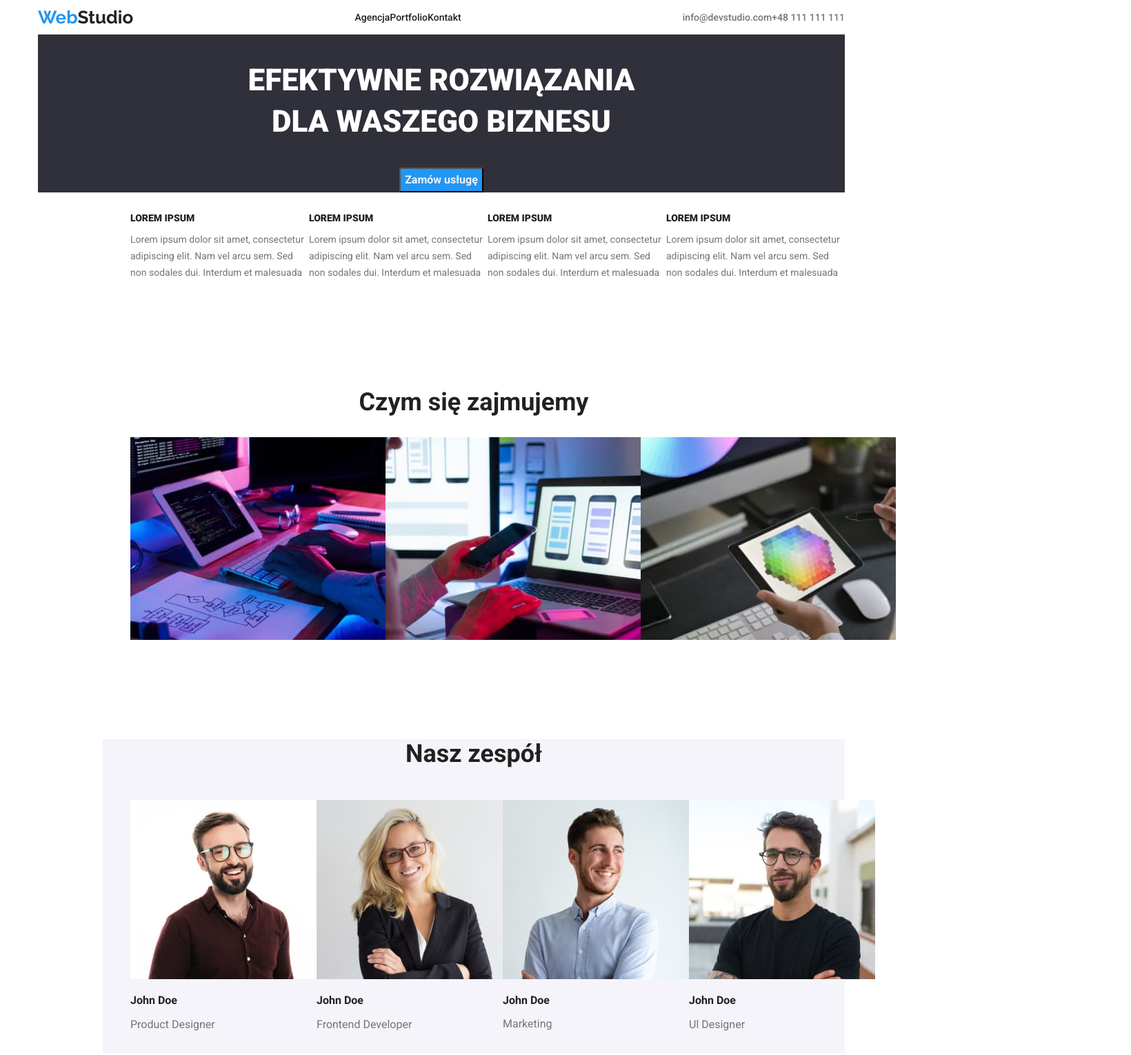
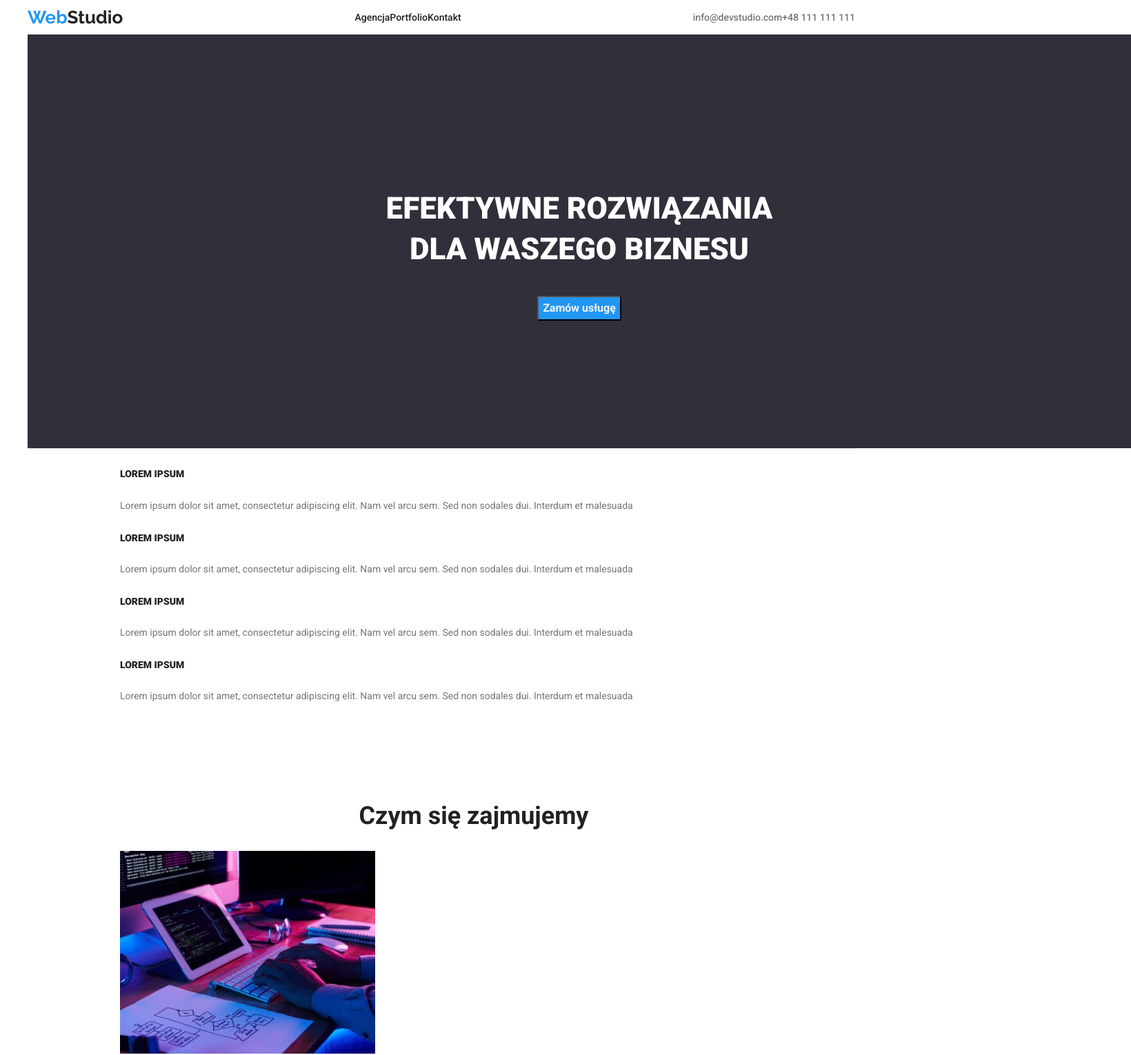
Before and after one commit to AlinaGuzinska/goit-markup-hw-03, a plain HTML site: page index.html in a window 1280 px wide. Shown: the top 1530 px of the page at 69% size, 1640 px wide, since content can reach past the window. Drawn offline with nearby package versions, Linux system fonts and the light colour scheme.

Commit message:
Update style.css

```diff
--- a/css/style.css
+++ b/css/style.css
@@ -4,7 +4,9 @@
   --text-color: #f5f4fa;
   --paragraph-color: #757575;
 }
-
+*::before *::after {
+  box-sizing: border-box;
+}
 body {
   font-family: Roboto;
   color: #212121;
@@ -39,17 +41,15 @@ ul {
 .container {
   max-width: 1200px;
   margin: 0 auto;
-  padding-left: 15px;
-  padding-right: 15px;
-  flex-direction: row;
-}
-ul {
-  display: flex;
 }
 
 .container-example-list {
   display: flex;
   flex-wrap: wrap;
+  margin-left: 215px;
+  margin-right: 215px;
+  flex-direction: row;
+  justify-content: space-between;
 }
 .container-link-page {
   display: flex;
@@ -57,6 +57,7 @@ ul {
 .container-link-contact {
   display: flex;
 }
+
 .link {
   text-decoration: none;
 }
@@ -104,6 +105,10 @@ p {
 .title-section {
   color: var(--text-color);
   background: var(--brand-background);
+  width: 1600px;
+  height: 600px;
+  left: 0px;
+  top: 80px;
 }
 .title {
   font-weight: 900;
@@ -113,13 +118,19 @@ p {
 }
 .container-title {
   display: flex;
+  flex-direction: column;
+  justify-content: center;
   text-align: center;
-  flex-direction: column;
+}
+div {
+  display: block;
 }
 .lorem {
   font-size: 14px;
   font-weight: 700;
   line-height: 0.88;
+  display: flex;
+  display: inline-block;
 }
 h2 {
   font-size: 36px;
@@ -136,11 +147,16 @@ h2 {
   line-height: 1.19;
   font-size: 16px;
 }
-.container-team-list {
+.team-list {
   display: flex;
+  justify-content: center;
 }
 .team-color {
+  box-shadow: opx 1px 3px rgba(0, 0, 0, 0.12), 0px 1px 1px rgba(0, 0, 0, 0.14),
+    0px 2px 1px rgba(0, 0, 0, 0.2);
+  border-radius: 0px 0px 4px 4px;
   background-color: var(--text-color);
+  text-align: center;
 }
 .team-list_subtitle {
   line-height: 1.19;
```
